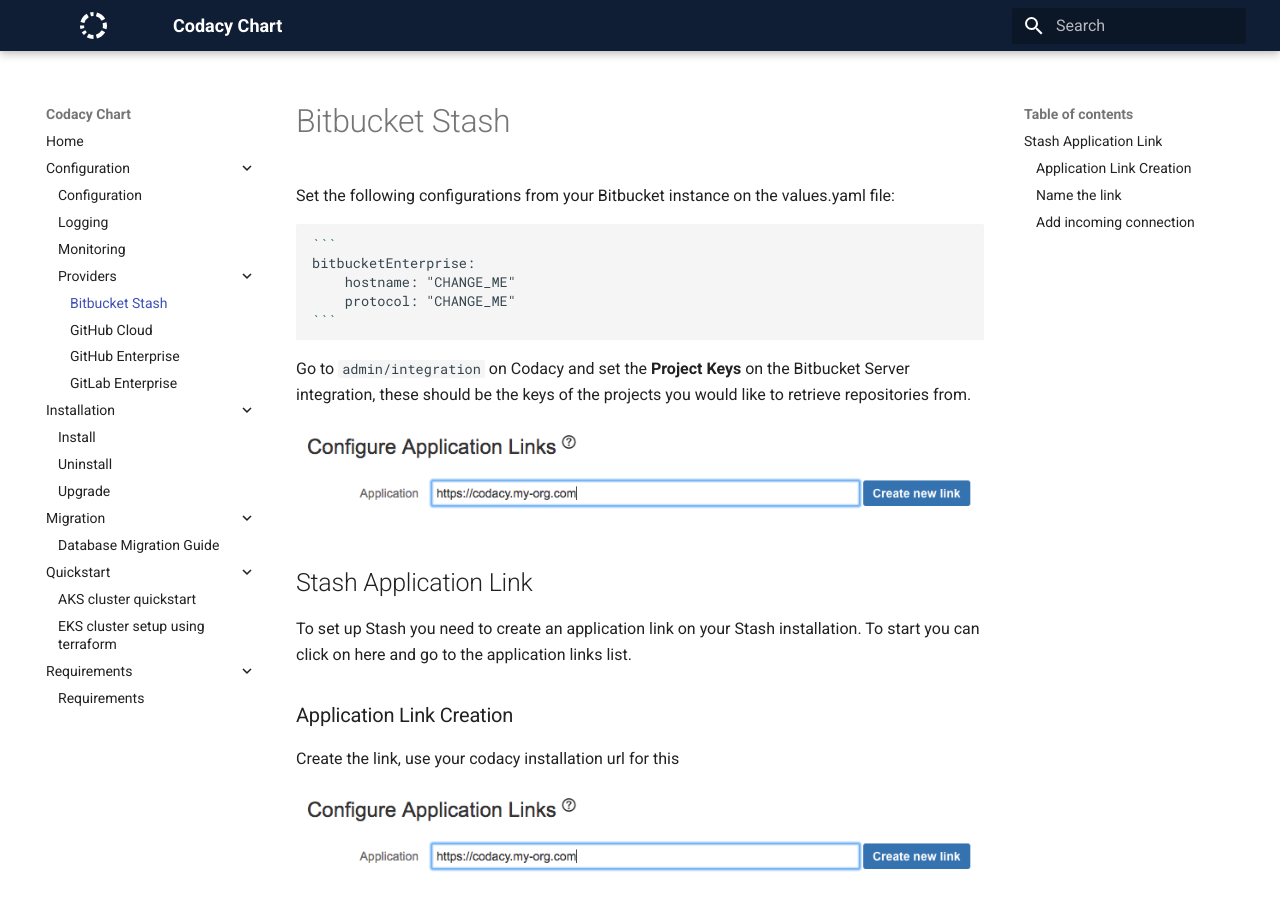
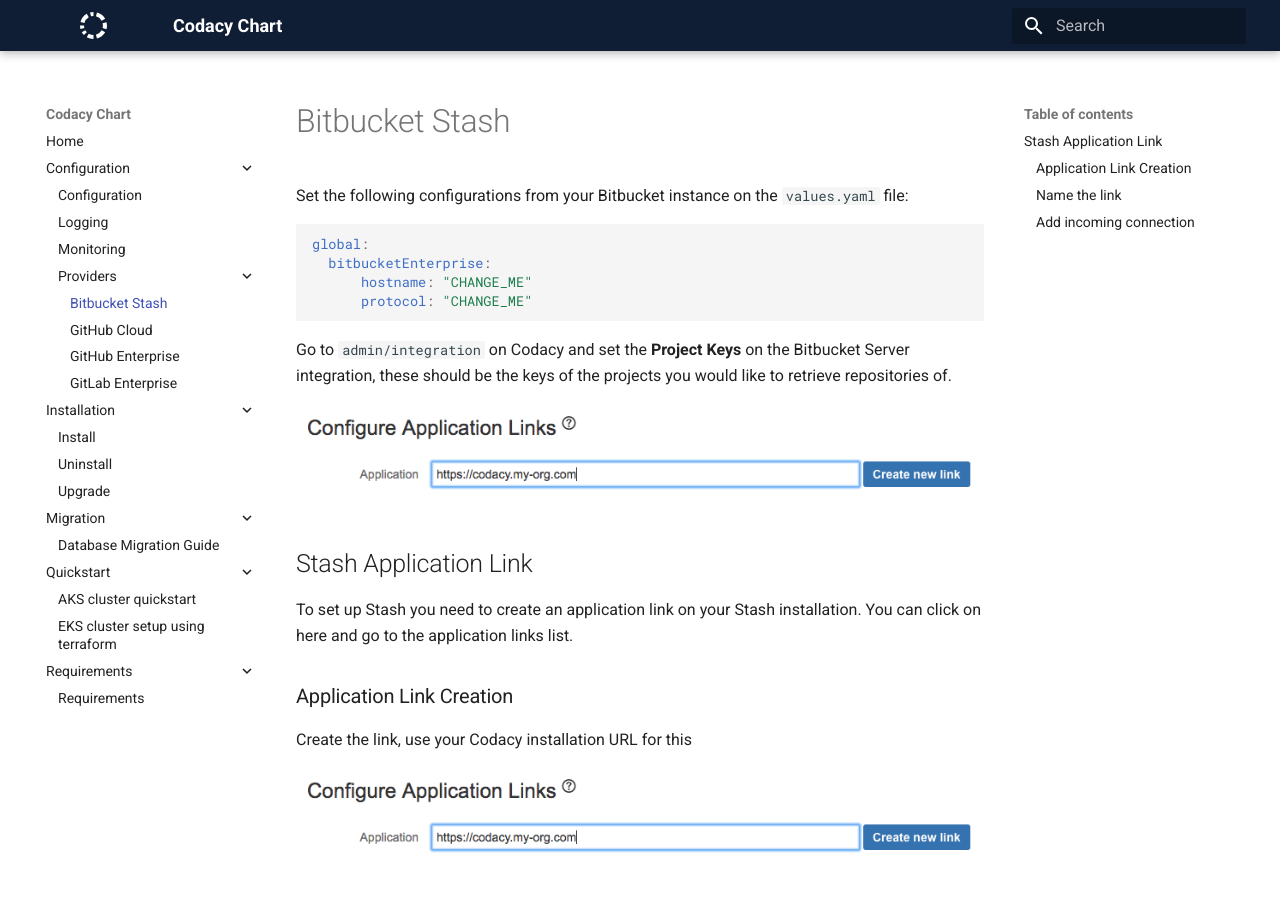
Before and after one commit to codacy/chart, an MkDocs documentation site: the page built from docs/configuration/providers/bitbucket-enterprise.md, in a window 1280 px wide and 900 px high. Built offline with MkDocs 1.6.1 and Material for MkDocs 9.7.7, drawn with Linux system fonts in a browser that asks for light colours.

Commit message:
providers config on global

````diff
--- a/docs/configuration/providers/bitbucket-enterprise.md
+++ b/docs/configuration/providers/bitbucket-enterprise.md
@@ -1,33 +1,34 @@
 # Bitbucket Stash
 
-Set the following configurations from your Bitbucket instance on the values.yaml file:
+Set the following configurations from your Bitbucket instance on the `values.yaml` file:
 
-    ```
-    bitbucketEnterprise:
-        hostname: "CHANGE_ME"
-        protocol: "CHANGE_ME"
-    ```
+```yaml
+global:
+  bitbucketEnterprise:
+      hostname: "CHANGE_ME"
+      protocol: "CHANGE_ME"
+```
 
-Go to `admin/integration` on Codacy and set the **Project Keys** on the Bitbucket Server integration, these should be the keys of the projects you would like to retrieve repositories from.
+Go to `admin/integration` on Codacy and set the **Project Keys** on the Bitbucket Server integration, these should be the keys of the projects you would like to retrieve repositories of.
 
 ![Stash Application Link](./images/stash-application-link.png)
 
 ## Stash Application Link
 
 To set up Stash you need to create an application link on your Stash installation.
-To start you can click on here and go to the application links list.
+You can click on here and go to the application links list.
 
 ### Application Link Creation
 
-Create the link, use your codacy installation url for this
+Create the link, use your Codacy installation URL for this
 
 ![Stash Application Link](./images/stash-application-link.png)
 
 ### Name the link
 
-*Application Name*: You can name the application (ex: Codacy)
+_Application Name_: You can name the application (ex: Codacy)
 
-*Application Type*: The application type is Generic Application
+_Application Type_: The application type is Generic Application
 
 The rest of the configuration should be left blank.
 
@@ -37,11 +38,11 @@
 
 ### Add incoming connection
 
-*Consumer Key*: This value should be copied from the "Client ID" field in the Codacy setup page.
+_Consumer Key_: This value should be copied from the "Client ID" field in the Codacy setup page.
 
-*Consumer Name*: You can choose any name (ex: Codacy).
+_Consumer Name_: You can choose any name (ex: Codacy).
 
-*Public Key*: This value should be copied from the "Client Secret" field on the Codacy setup page.
+_Public Key_: This value should be copied from the "Client Secret" field on the Codacy setup page.
 
 The rest of the fields can be left blank.
 
````
Also changed, not shown: README.md (+9 -0 lines), docs/configuration/providers/github-cloud.md (+14 -12 lines), docs/configuration/providers/github-enterprise.md (+21 -18 lines), docs/configuration/providers/gitlab-enterprise.md (+6 -5 lines), 1 other file.
